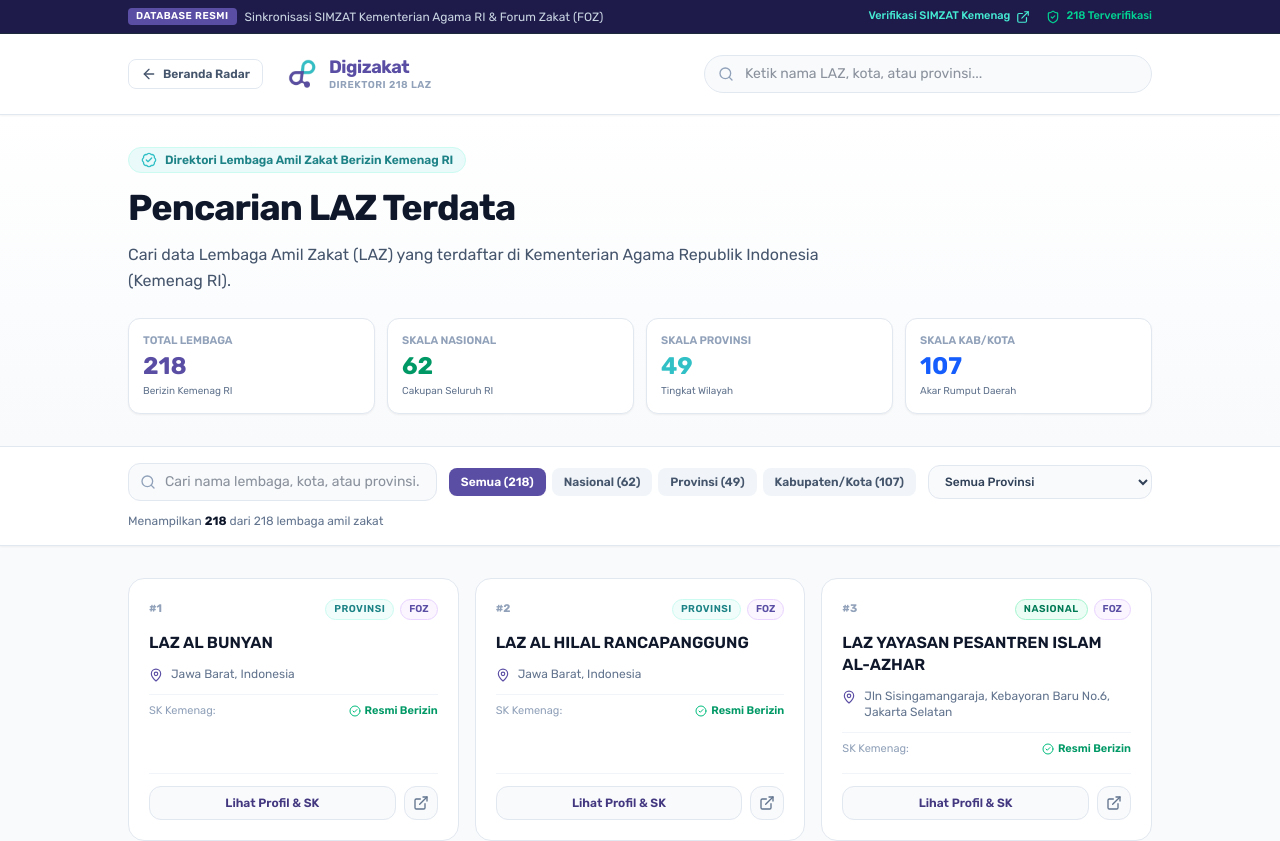
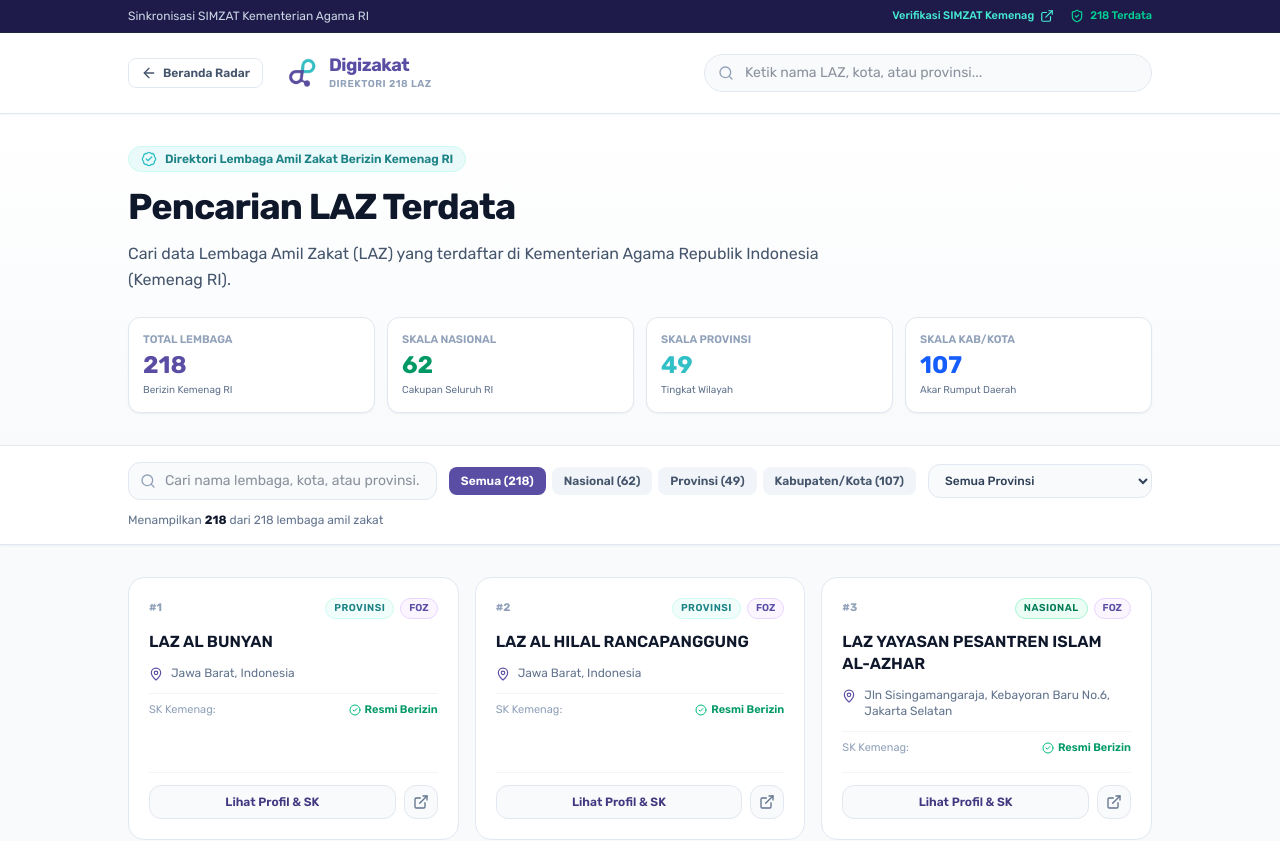
Before and after one commit to samudracodestudio/digizakat, a Next.js app: page /direktori-laz in a window 1280 px wide. Shown: the top 841 px of the page. Built offline with nearby package versions, Linux system fonts and the light colour scheme.

Commit message:
style: remove 'DATABASE RESMI' badge from top announcement bar

```diff
--- a/app/direktori-laz/page.tsx
+++ b/app/direktori-laz/page.tsx
@@ -111,11 +111,8 @@ export default function DirektoriLazPage() {
       <div className="bg-[#1e1b4b] text-slate-200 text-xs border-b border-slate-800">
         <div className="w-full mx-auto px-4 sm:px-6 md:px-[10%] py-2 flex items-center justify-between gap-4">
           <div className="flex items-center gap-2 overflow-hidden text-ellipsis whitespace-nowrap">
-            <span className="bg-[#5a4ea4] text-white px-2 py-0.5 rounded text-[10px] font-semibold tracking-wider uppercase shrink-0">
-              DATABASE RESMI
-            </span>
             <span className="text-slate-300 truncate text-xs">
-              Sinkronisasi SIMZAT Kementerian Agama RI & Forum Zakat (FOZ)
+              Sinkronisasi SIMZAT Kementerian Agama RI
             </span>
           </div>
 
@@ -131,7 +128,7 @@ export default function DirektoriLazPage() {
             </a>
             <div className="flex items-center gap-1.5 text-emerald-400 font-medium">
               <ShieldCheck className="w-3.5 h-3.5" />
-              <span>218 Terverifikasi</span>
+              <span>218 Terdata</span>
             </div>
           </div>
         </div>
```
